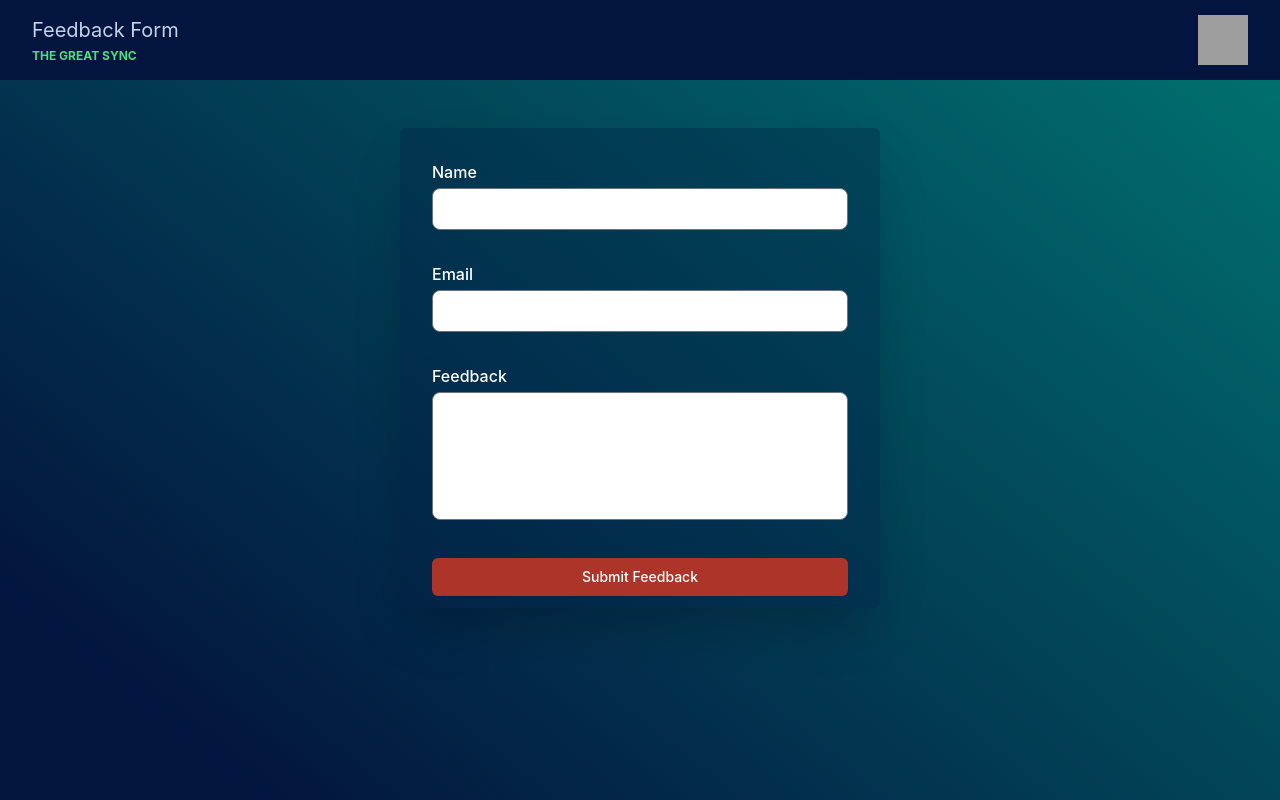
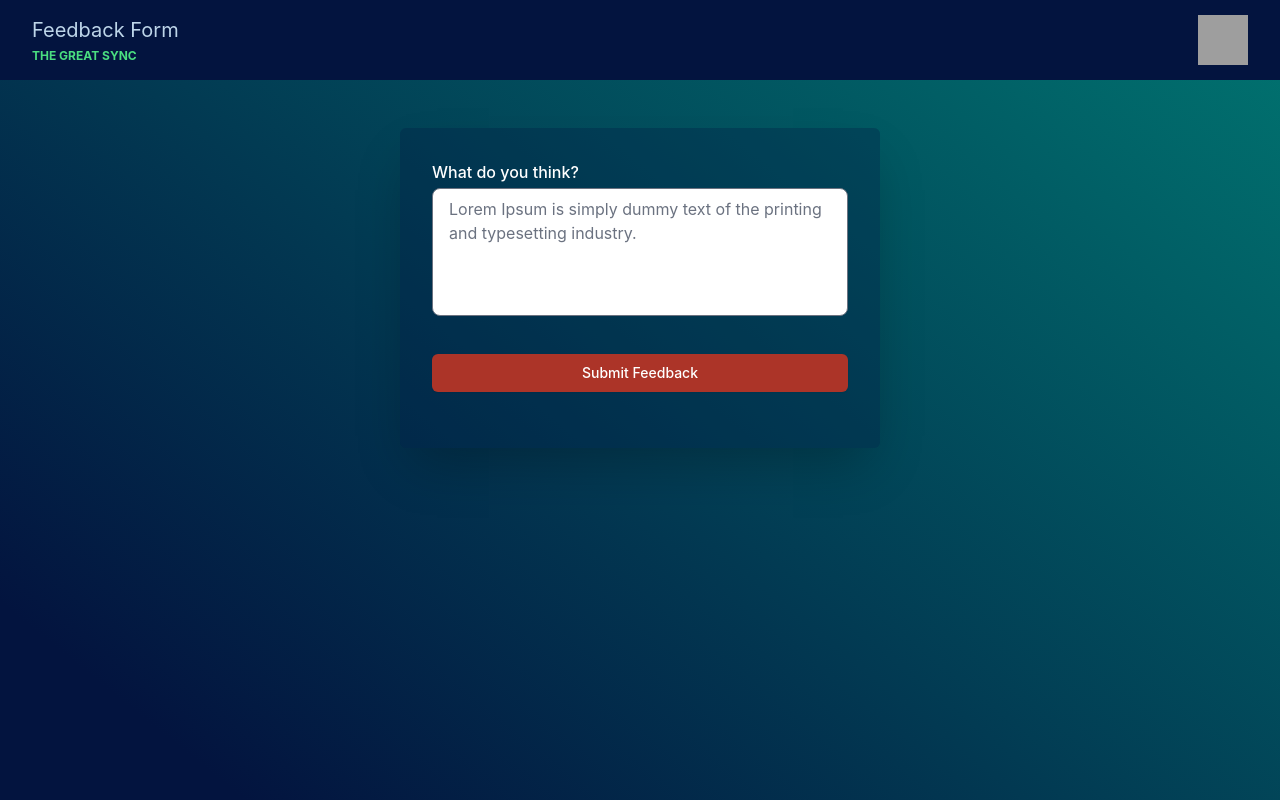
Before and after one commit to dev-kylo/thegreatsync, a Next.js app in the folder frontend/: page /user/feedback in a window 1280 px wide. Built offline with nearby package versions, Linux system fonts and the light colour scheme; no server answers; grey boxes are pictures that could not be loaded; a web font is replaced by a local one.

Commit message:
feedback form

```diff
--- a/frontend/pages/user/feedback.tsx
+++ b/frontend/pages/user/feedback.tsx
@@ -23,38 +23,17 @@ export default function Feedback() {
                 current={{ pageId: 0, subchapterId: 0, chapterId: 0 }}
                 pageType="listing"
             />
-            <section className="w-[90%] max-h-[auto] max-w-[40rem] md:w-[30rem] p-8 mx-auto my-12 md:max-h-[30rem] bg-[#031b4352] shadow-2xl rounded-md">
+            <section className="w-[90%] max-h-[auto] max-w-[40rem] md:w-[30rem] p-8 mx-auto my-12 md:max-h-[20rem] bg-[#031b4352] shadow-2xl rounded-md">
                 <form className="max-w-lg w-full mx-auto ">
                     <div className="mb-8">
-                        <label htmlFor="name" className="block font-medium text-white">
-                            Name
-                        </label>
-                        <input
-                            type="text"
-                            id="name"
-                            className="mt-1 px-4 py-2 border rounded-lg w-full focus:outline-none focus:ring focus:border-[#4ade80]"
-                            required
-                        />
-                    </div>
-                    <div className="mb-8">
-                        <label htmlFor="email" className="block font-medium text-white">
-                            Email
-                        </label>
-                        <input
-                            type="email"
-                            id="email"
-                            className="mt-1 px-4 py-2 border rounded-lg w-full focus:outline-none focus:ring focus:border-[#4ade80]"
-                            required
-                        />
-                    </div>
-                    <div className="mb-8">
                         <label htmlFor="feedback" className="block font-medium text-white">
-                            Feedback
+                            What do you think?
                         </label>
                         <textarea
                             id="feedback"
                             className="mt-1 px-4 py-2 border rounded-lg w-full h-32 resize-none focus:outline-none focus:ring focus:border-[#4ade80]"
                             required
+                            placeholder="Lorem Ipsum is simply dummy text of the printing and typesetting industry."
                         />
                     </div>
                     <button
```
